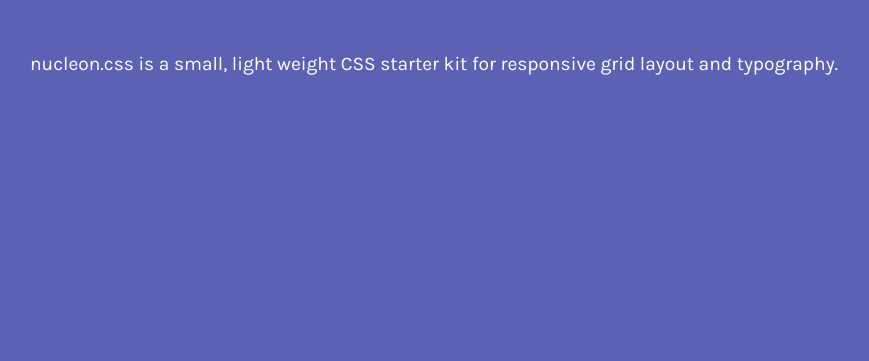
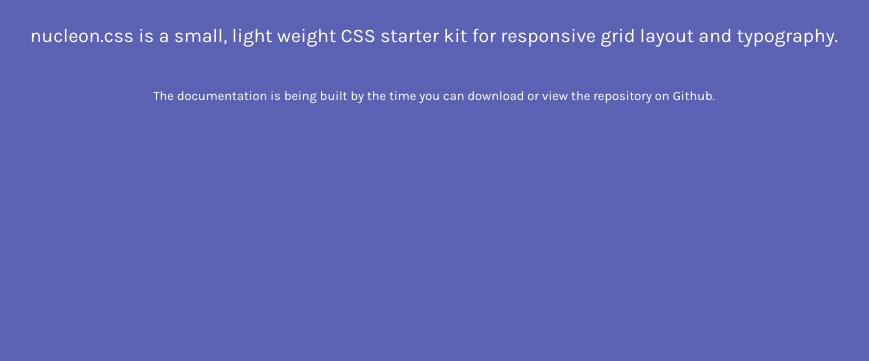
Before and after one commit to wowufoundme/nucleon.css, a plain HTML site: page docs/index.html in a window 1280 px wide. Shown: the part 439-800 px from the top of the page, without its empty margins (206-1075 px from the left). Drawn offline with nearby package versions, Linux system fonts and the light colour scheme; files whose address does not match are found by name; a web font is replaced by a local one.

Commit message:
Web Changes

```diff
--- /dev/null
+++ b/docs/assets/script.js
@@ -0,0 +1,4 @@
+$(document).ready(function(){
+  $('.header__container').css('display','none');
+  $('.header__container').fadeIn(2000);
+});
--- a/docs/assets/styles.scss
+++ b/docs/assets/styles.scss
@@ -27,6 +27,7 @@ a{
     top: 0;
     left: 0;
     width: 100%;
+    height: 100%;
     z-index: -1;
     animation: colorTransition 20s infinite linear;
 }
@@ -63,6 +64,7 @@ a{
     font-size: 3rem;
     line-height: 4rem;
     margin-bottom: 1.6rem;
+    transition: transform 2s ease;
 }
 
 .set-mono{
@@ -74,6 +76,11 @@ a{
     font-size: 1.2rem;
     line-height: 2rem;
     margin: 1rem 0;
+}
+
+.heading__xs{
+  font-size: 0.8rem;
+  margin: 1rem 0;
 }
 
 .nav{
--- a/docs/index.html
+++ b/docs/index.html
@@ -42,6 +42,9 @@
             <div class="heading__small">
                 nucleon.css is a small, light weight CSS starter kit for responsive grid layout and typography.
             </div>
+            <div class="heading__xs">
+              The documentation is being built by the time you can download or view the repository on Github.
+          </div>
         </div>
 
     </div>
@@ -57,7 +60,7 @@
         </div> -->
     </div>
 
-    <script src="assets/js/script.js"></script>
+    <script src="assets/script.js"></script>
 </body>
 
 </html>
```
Also changed, not shown: docs/assets/ionicons.min.css, docs/assets/styles.css, 2 other files.
